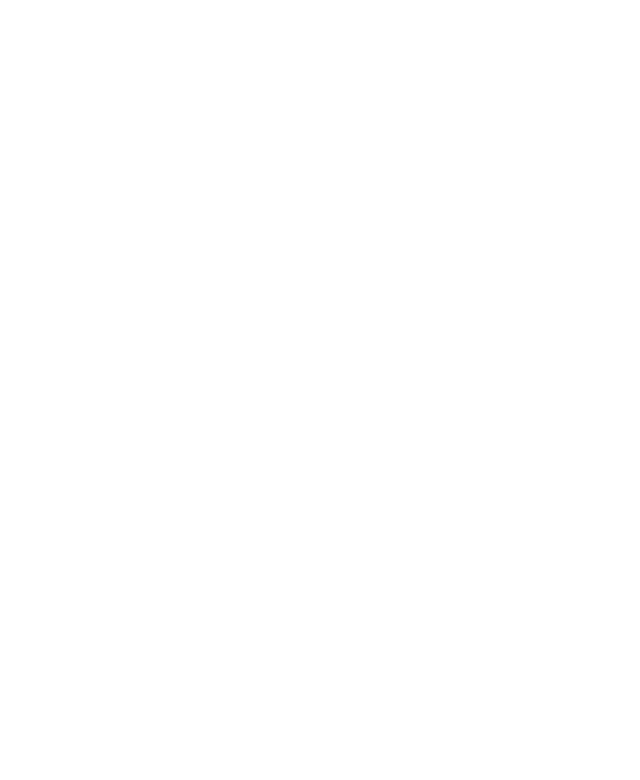
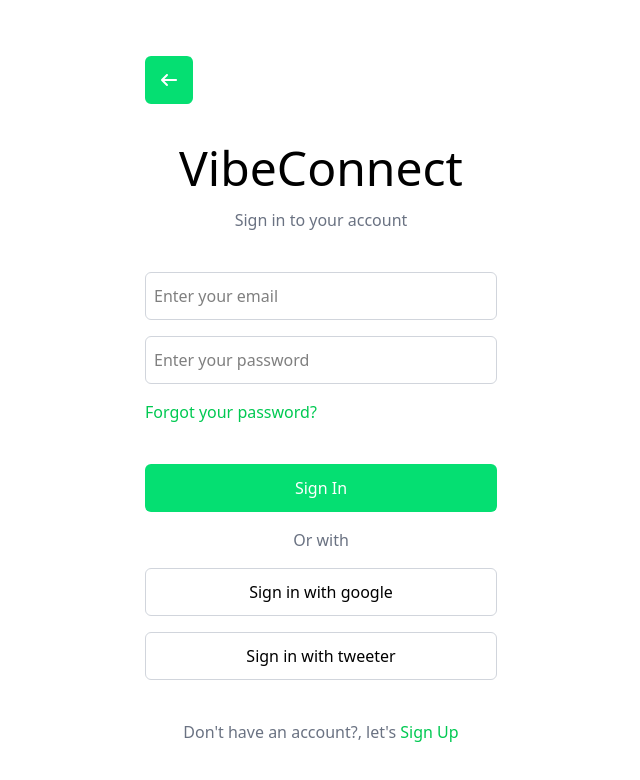
Before and after one commit to AbdullahMahmoudHanafy/VibeConnect, a React (Vite) app in the folder Client/: page /login in a window 1280 px wide. Before the commit this address had no page. Shown: the top 780 px of the page, without its empty margins (319-959 px from the left). Built offline with nearby package versions, Linux system fonts and the light colour scheme.

Commit message:
Adding the login page

```diff
--- a/Client/package.json
+++ b/Client/package.json
@@ -10,6 +10,9 @@
     "preview": "vite preview"
   },
   "dependencies": {
+    "@fortawesome/fontawesome-svg-core": "^7.0.1",
+    "@fortawesome/free-solid-svg-icons": "^7.0.1",
+    "@fortawesome/react-fontawesome": "^3.0.2",
     "@tailwindcss/vite": "^4.1.13",
     "react": "^18.3.1",
     "react-dom": "^18.3.1",
--- a/Client/src/App.tsx
+++ b/Client/src/App.tsx
@@ -1,10 +1,12 @@
 import { Routes, Route } from "react-router-dom";
 import Landing from "./pages/Landing/Landing";
+import Login from "./pages/Login/Login";
 
 function App() {
   return (
     <Routes>
       <Route path="/" element={<Landing />} />
+      <Route path="/login" element={<Login />} />
       {/* Later you can add: <Route path="/chat" element={<Chat />} /> */}
     </Routes>
   );
--- /dev/null
+++ b/Client/src/pages/Login/Login.tsx
@@ -0,0 +1,21 @@
+import { FontAwesomeIcon } from "@fortawesome/react-fontawesome";
+import { faArrowLeft } from "@fortawesome/free-solid-svg-icons";
+export default function Login() {
+    return (
+        <div className="w-screen h-screen flex items-center justify-center">
+            <div className="flex flex-col items-center justify-center h-auto gap-4 w-120 px-16">
+                <div className="w-full flex items-center justify-start mb-6"><button className="h-12 w-12 flex items-center justify-center bg-green-400 rounded-md hover:bg-green-500 cursor-pointer"><FontAwesomeIcon icon={faArrowLeft} className="text-white"/></button></div>
+                <h1 className="text-5xl">VibeConnect</h1>
+                <p className="text-gray-500 mb-6">Sign in to your account</p>
+                <input type="text" placeholder="Enter your email" className="w-full rounded-md border border-gray-300 h-12 px-2 hover:border-green-400 focus:border-green-500"/>
+                <input type="text" placeholder="Enter your password" className="w-full rounded-md border border-gray-300 h-12 px-2 hover:border-green-400 focus:border-green-500"/>
+                <div className="w-full  mb-6"><a href="" className="text-green-500">Forgot your password?</a></div>
+                <button className="w-full bg-green-400 h-12 text-white rounded-md hover:bg-green-500 cursor-pointer">Sign In</button>
+                <p className="text-gray-500">Or with</p>
+                <button className="w-full rounded-md border border-gray-300 h-12 hover:border-gray-500 hover:bg-gray-50 cursor-pointer">Sign in with google</button>
+                <button className="w-full rounded-md border border-gray-300 h-12 hover:border-gray-500 hover:bg-gray-50 cursor-pointer">Sign in with tweeter</button>
+                <p className="text-gray-500 mt-6">Don't have an account?, let's <a href="" className="text-green-500">Sign Up</a></p>
+            </div>
+        </div>
+    )
+}
```
Also changed, not shown: 1 other file (tests, documents, lock files or other folders).
